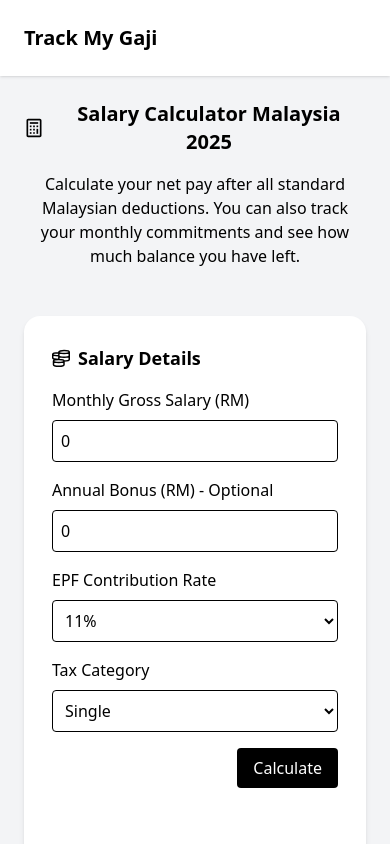
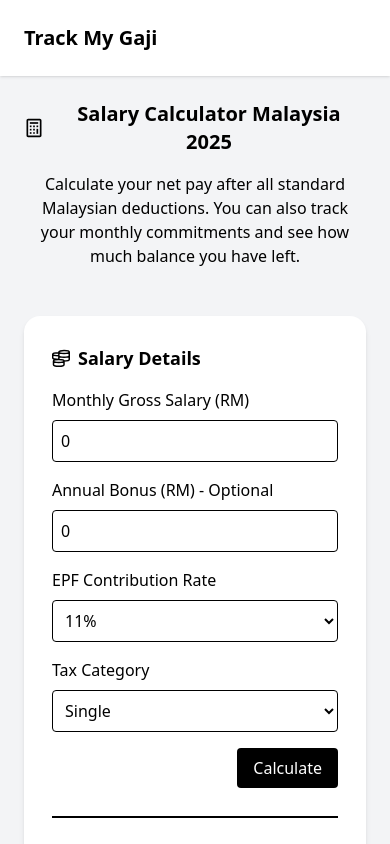
Before and after one commit to arifazfar99/track-my-gaji, a React (Vite) app: page / in a window 390 px wide. Shown: the top 844 px of the page. Built offline with nearby package versions, Linux system fonts and the light colour scheme.

Commit message:
fix mobile view

```diff
--- a/src/App.tsx
+++ b/src/App.tsx
@@ -166,7 +166,7 @@ function App() {
             setSalaryDetails={setSalaryDetails}
             onCalculate={handleCalculate}
           />
-          <div className="border-r-2 my-7"></div>
+          <div className="border-b-2 mx-7 sm:border-r-2 sm:my-7"></div>
           <SalarySummaryTable result={result} />
         </section>
 
```
